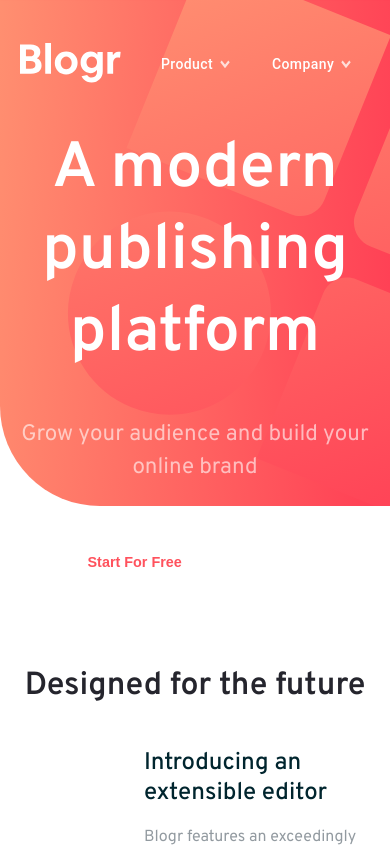
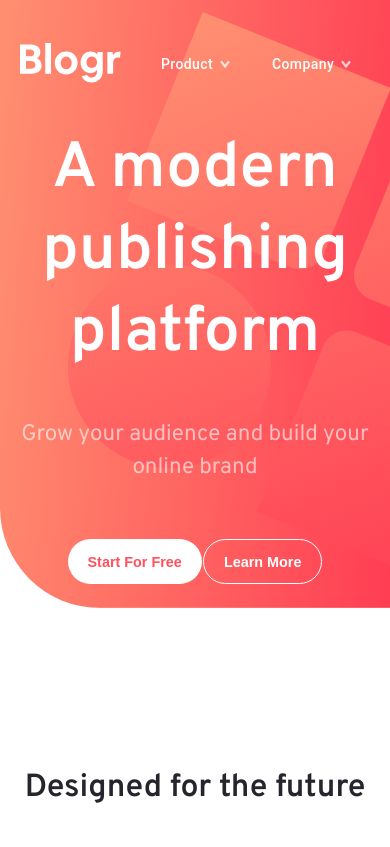
Before and after one commit to olad5/blogr-landing-page, a React (Vite) app: page / in a window 390 px wide. Shown: the top 847 px of the page. Built offline with nearby package versions, Linux system fonts and the light colour scheme.

Commit message:
feat: add mobile media query for header component
- added media query for header component
- added hamburger menu

```diff
--- a/package.json
+++ b/package.json
@@ -10,7 +10,8 @@
   "dependencies": {
     "@emotion/react": "^11.8.2",
     "@emotion/styled": "^11.8.1",
-    "@mui/material": "^5.5.1",
+    "@material-ui/core": "^4.12.3",
+    "@material-ui/icons": "^4.11.2",
     "react": "^17.0.2",
     "react-dom": "^17.0.2",
     "styled-components": "^5.3.3"
--- a/src/@types/styled.d.ts
+++ b/src/@types/styled.d.ts
@@ -6,9 +6,11 @@ declare module 'styled-components' {
   export interface DefaultTheme {
     borderRadius: string;
     mobile: string,
-    desktop: string,
+    tabPort: string;
+    tabLand: string;
+    desktop: string;
 
-     palette: {
+    palette: {
       primary: {
         lightRed: string;
         veryLightRed: string;
--- /dev/null
+++ b/src/components/Button.tsx
@@ -0,0 +1,45 @@
+import IconButton from '@mui/material/IconButton';
+import {useContext} from 'react'
+import {ThemeContext} from 'styled-components'
+
+
+interface IProps {
+  bg?: string;
+  fg?: string;
+  hoverBg?: string;
+  hoverFg?: string;
+  border?: string;
+  text: string;
+}
+
+const Button: React.FC<IProps> = ({text, bg, fg, hoverFg, hoverBg, border}) => {
+  const themeContext = useContext(ThemeContext)
+
+  return (
+
+    <IconButton
+      className='icon-button'
+      sx={{
+        borderRadius: themeContext.borderRadius,
+        backgroundColor: bg || themeContext.palette.neutral.white,
+        color: fg || themeContext.palette.primary.lightRed,
+        fontSize: '0.9rem',
+        fontWeight: '700',
+        cursor: "pointer",
+        border: border || "",
+        padding: "15px 20px",
+        "&:hover": {
+          backgroundColor: hoverBg || themeContext.palette.primary.veryLightRed,
+          color: hoverFg || themeContext.palette.neutral.white,
+          cursor: "pointer",
+          borderRadius: themeContext.borderRadius,
+        }
+      }}
+
+    >
+      {text}
+    </IconButton>
+  )
+
+}
+export default Button;
--- a/src/components/Header.tsx
+++ b/src/components/Header.tsx
@@ -1,10 +1,12 @@
 /* Components */
 import {Container} from './styles/Container.styled'
-import {Button} from './styles/Button.styled'
-import IconButton from '@mui/material/IconButton';
 import MenuListComposition from './MenuList'
 import {useContext} from 'react'
 import {ThemeContext} from 'styled-components'
+import Button from './Button';
+import MenuIcon from '@material-ui/icons/Menu';
+
+
 
 /* Styles */
 import {StyledHeader, Nav, Logo} from './styles/Header.styled'
@@ -14,6 +16,9 @@ const Header: React.FC = () => {
 
   /* using the styled components global theme */
   const themeContext = useContext(ThemeContext)
+  const handleMenuClick = () => {
+
+  }
 
 
   return (
@@ -23,86 +28,49 @@ const Header: React.FC = () => {
           <div>
             <Logo src='./images/logo.svg' alt='' />
             <div className='nav-links'>
-              <MenuListComposition parentLink='Product' childLinks={['Overview', 'Pricing', 'Marketplace', 'Features', 'Integrations']} />
-              <MenuListComposition parentLink='Company' childLinks={['About', 'Team', 'Blog', 'Careers']} />
-              <MenuListComposition parentLink='Connect' childLinks={['Contact', 'Newsletter', 'LinkedIn']} />
+              <MenuListComposition
+                parentLink='Product'
+                childLinks={['Overview', 'Pricing', 'Marketplace', 'Features', 'Integrations']}
+              />
+              <MenuListComposition
+                parentLink='Company'
+                childLinks={['About', 'Team', 'Blog', 'Careers']}
+              />
+              <MenuListComposition
+                parentLink='Connect'
+                childLinks={['Contact', 'Newsletter', 'LinkedIn']}
+              />
             </div>
           </div>
-          <div>
-            <Button bg='transparent' color='#fff'>Login</Button>
-            <IconButton
-              sx={{
-                borderRadius: themeContext.borderRadius,
-                backgroundColor: themeContext.palette.neutral.white,
-                color: themeContext.palette.primary.lightRed,
-                fontSize: '0.9rem',
-                fontWeight: '700',
-                cursor: "pointer",
-                padding: "15px 20px",
-                "&:hover": {
-                  backgroundColor: themeContext.palette.primary.veryLightRed,
-                  color: themeContext.palette.neutral.white,
-                  cursor: "pointer",
-                  borderRadius: themeContext.borderRadius,
-                }
-              }}
-
-            >
-              Sign Up
-            </IconButton>
+          <div className='login-sign-up'>
+            <Button text='Login' bg='transparent' fg='#fff' hoverBg='transparent' />
+            <Button text='Sign Up' />
           </div>
+          <MenuIcon
+            className='menu-icon'
+            onClick={handleMenuClick}
+            style={{color: 'white'}}
+          />
         </Nav>
 
-        <div>
-          <h1>A modern publishing platform</h1>
+        <div className='cta-parent'>
+          <h1><span>A modern</span> <span>publishing platform</span></h1>
 
           <p>Grow your audience and build your online brand</p>
 
           <div className='cta-btns'>
-            <IconButton
-              sx={{
-                borderRadius: themeContext.borderRadius,
-                backgroundColor: themeContext.palette.neutral.white,
-                color: themeContext.palette.primary.lightRed,
-                fontSize: '0.9rem',
-                fontWeight: '700',
-                cursor: "pointer",
-                padding: "15px 20px",
-                "&:hover": {
-                  backgroundColor: themeContext.palette.primary.veryLightRed,
-                  color: themeContext.palette.neutral.white,
-                  cursor: "pointer",
-                  borderRadius: themeContext.borderRadius,
-                }
-              }}
+            <Button text='Start For Free' />
 
-            >
-              Start For Free
-            </IconButton>
+            <Button
+              text='Learn More'
+              fg={themeContext.palette.neutral.white}
+              bg='transparent'
+              border="1px solid #fff"
+              hoverFg={themeContext.palette.primary.lightRed}
+              hoverBg={themeContext.palette.neutral.white}
 
-            <IconButton
-              sx={{
-                borderRadius: themeContext.borderRadius,
-                color: themeContext.palette.neutral.white,
-                backgroundColor: 'transparent',
-                fontSize: '0.9rem',
-                fontWeight: '700',
-                cursor: "pointer",
-                border: "1px solid #fff",
-                padding: "15px 20px",
-                "&:hover": {
-                  color: themeContext.palette.primary.lightRed,
-                  backgroundColor: themeContext.palette.neutral.white,
-                  cursor: "pointer",
-                  borderRadius: themeContext.borderRadius,
-                }
-              }}
-
-            >
-              Learn More
-            </IconButton>
+            />
           </div>
-
         </div>
       </Container>
     </StyledHeader >
--- a/src/components/styles/Footer.styled.ts
+++ b/src/components/styles/Footer.styled.ts
@@ -5,7 +5,7 @@ export const StyledFooter = styled.footer`
   padding: 40px 0;
   background-position: 20% 52%, 100%;
   background-size: 210%, 100%;
-  height: 51.5vh;
+  height: 54vh;
   border-top-right-radius:100px;
 `
 
--- a/src/components/styles/Header.styled.ts
+++ b/src/components/styles/Header.styled.ts
@@ -8,9 +8,10 @@ export const StyledHeader = styled.header`
   padding: 40px 0;
   background-position: 20% 52%, 100%;
   background-size: 210%, 100%;
-  height: 60vh;
+  height: 72vh;
   text-align:center;
   border-bottom-left-radius:100px;
+  display:flex;
 
   h1 {
     font-size: 4rem;
@@ -23,6 +24,10 @@ export const StyledHeader = styled.header`
     color: ${({theme}) => theme.palette.secondary.contrastText};
   }
 
+  .menu-icon {
+    display:none;
+  }
+
   .cta-btns {
     width:16rem;
     height:2.8rem;
@@ -30,6 +35,67 @@ export const StyledHeader = styled.header`
     justify-content: space-around;
     flex-direction:row;
     margin-top:2rem;
+  }
+
+
+  @media (max-width: ${({theme}) => theme.mobile}) {
+    background-position: 30% 33%,100%;
+    background-size: 290%, 100%;
+    height: 62vh;
+    flex-direction: column;
+    text-align: center;
+    max-width: ${({theme}) => theme.mobile};
+    .login-sign-up {
+      display:none;
+    }
+
+    .cta-parent {
+        display:flex;
+        flex-direction: column;
+        text-align: center;
+        align-items: center;
+      }
+
+    h1 {
+      font-size: 1.6rem;
+      color: ${({theme}) => theme.palette.secondary.contrastText};
+      font-weight:400;
+      width:21rem;
+      align-self: center;
+      margin:0;
+    }
+
+    h1 span {
+      display:block;
+    }
+
+    p  {
+      font-size: .85rem;
+      color: ${({theme}) => theme.palette.secondary.contrastText};
+      text-align:center;
+    }
+
+    .menu-icon {
+      display:block;
+      color: green;
+    }
+
+    & .icon-button {
+      width:6.9rem;
+      height:1.6rem;
+      font-size: 14.3px;
+      padding: 1rem .3rem;
+      border-radius: ${({theme}) => theme.borderRadius};
+    }
+
+    .cta-btns {
+      width:15rem;
+      height:2.8rem;
+      display:inline-flex;
+      justify-content: space-between;
+      flex-direction:row;
+      margin-top:0.6rem;
+    }
   }
 
 `
@@ -60,9 +126,18 @@ export const Nav = styled.nav`
     }
   }
 
+  @media (max-width: ${({theme}) => theme.mobile}) {
+    .nav-links {
+      display:none;
+    }
+  }
+
 `
 
 export const Logo = styled.img`
+  @media (max-width: ${({theme}) => theme.mobile}) {
+    max-width: 70%;
+  }
 
 `
 
--- a/src/components/styles/theme.ts
+++ b/src/components/styles/theme.ts
@@ -26,6 +26,8 @@ const theme: DefaultTheme = {
     }
   },
   mobile: '375px',
+  tabPort: '900px',
+  tabLand: '1200px',
   desktop: '1440px',
 
 };
```
Also changed, not shown: 1 other file (tests, documents, lock files or other folders).
